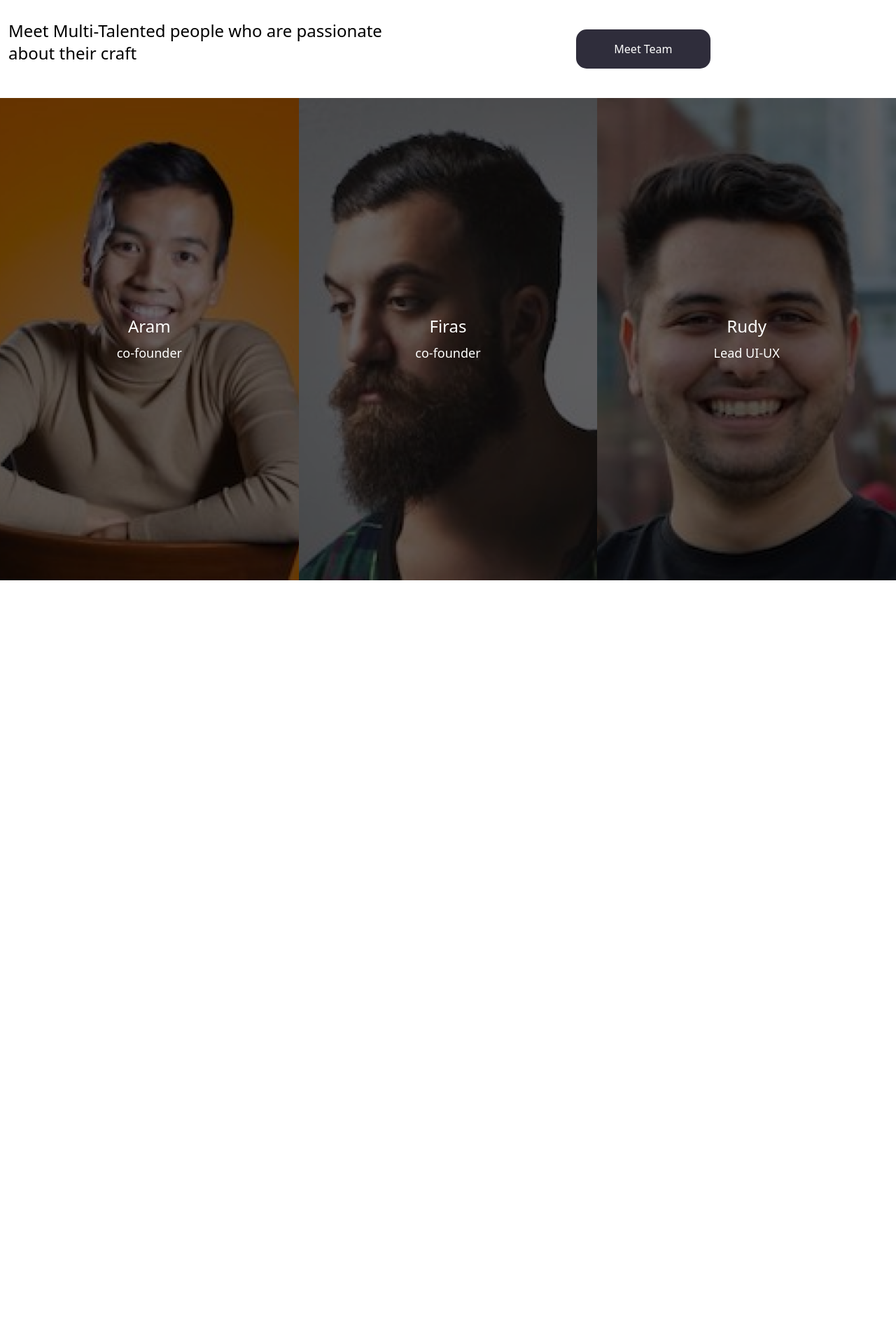
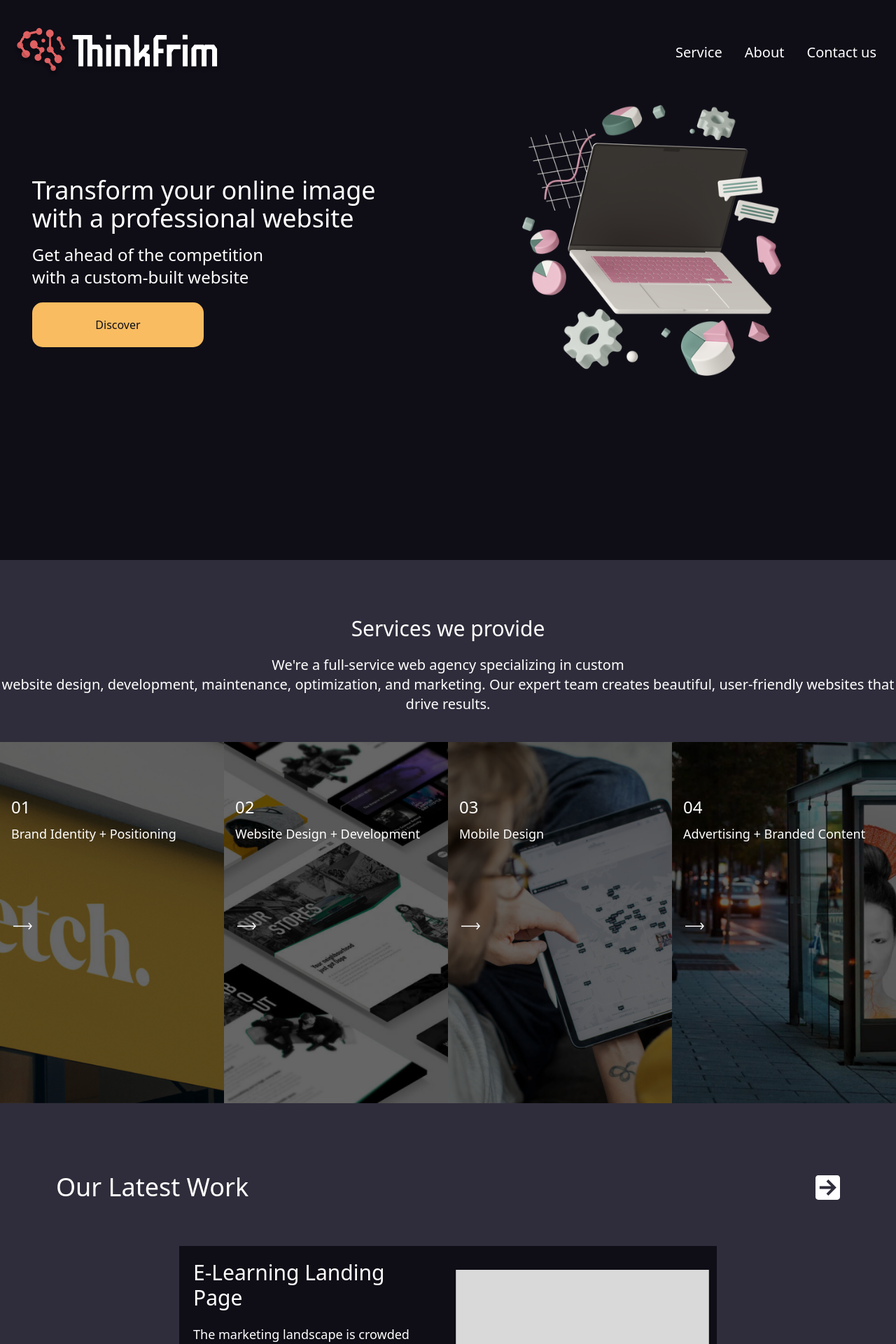
Before and after one commit to ThinkFrim/thinkfrim-production, a React (Create React App) app: page / in a window 1280 px wide. Shown: the top 1920 px of the page at 70% size. Before the commit the page ends 829 px from the top, so only its background shows below. Built offline with nearby package versions, Linux system fonts and the light colour scheme.

Commit message:
pushing footer only responsive

```diff
--- a/src/components/footer/index.js
+++ b/src/components/footer/index.js
@@ -2,7 +2,17 @@ import React from 'react'
 
 const Footer = () => {
   return (
-    <div>Footer</div>
+    <footer className='chineseBlackBg h-full' id='footer'>
+      <div>
+        <div className='border-t-[1px] border-white'>
+          <ul className='flex justify-center gap-5 pt-5'>
+            <li className='White text-sm'>&#169;{new Date().getFullYear()} ThinkFrim</li>
+            <li className='White text-sm'>Privacy Policy</li>
+            <li className='White text-sm'>Terms & Condition</li>
+          </ul>
+        </div>
+      </div>
+    </footer>
   )
 }
 
--- a/src/pages/home/index.js
+++ b/src/pages/home/index.js
@@ -1,4 +1,5 @@
 import React from 'react'
+import Footer from '../../components/footer';
 import Banner from '../../sections/banner';
 import LatestWork from '../../sections/latestWork';
 import Services from '../../sections/services';
@@ -7,10 +8,11 @@ import Team from '../../sections/team';
 const Home = () => {
   return (
     <>
-      {/* <Banner /> */}
-      {/* <Services /> */}
-      {/* <LatestWork /> */}
+      <Banner />
+      <Services />
+      <LatestWork />
       <Team />
+      <Footer />
     </>
   )
 }
--- a/src/sections/team/index.js
+++ b/src/sections/team/index.js
@@ -4,8 +4,8 @@ import DataTeam from '../../static/Data/TeamData';
 const Team = () => {
   return (
     <section id='team'>
-      <div>
-        <div className='text-center md:text-left md:flex md:items-center pt-7 pb-7'>
+      <div className=''>
+        <div className='text-center md:text-left md:flex md:items-center pt-20 pb-7'>
           <h1 className='text-xl pb-5 md:mx-3 md:text-2xl'>Meet Multi-Talented people who are passionate <br className="hidden md:inline" /> about their craft</h1>
           <button className='GunMetalBg White p-4 w-1/2 rounded-[15px] mx-auto md:w-1/4 xl:w-[15%]'>Meet Team</button>
         </div>
@@ -19,7 +19,7 @@ const Team = () => {
                     <h2 className='White text-lg lg:text-lg'>{team.position}</h2>
                   </div>
                   <div>
-                    <img className='w-full' src={team.img} alt="" />
+                    <img className='w-full h-1/3' src={team.img} alt="" />
                   </div>
                 </div>
               )
```
